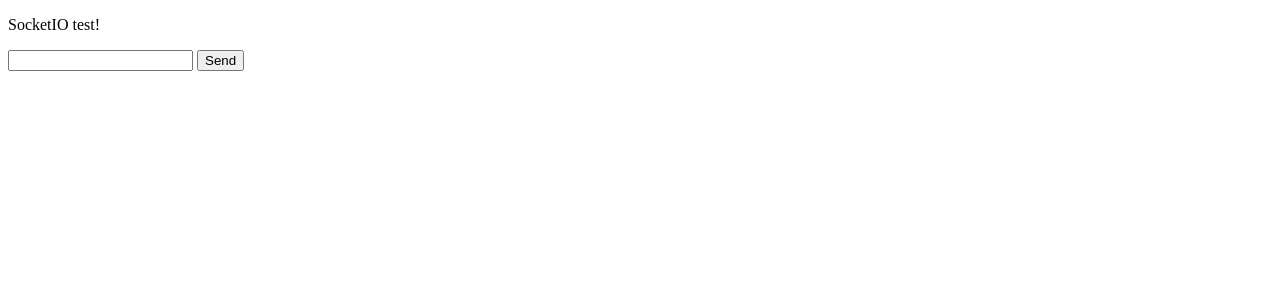
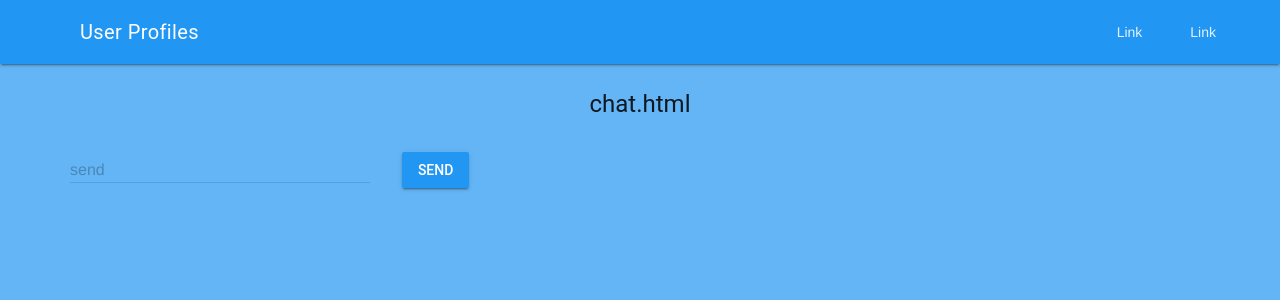
Before and after one commit to awelleck/user-profile, a Flask app: page /chat in a window 1280 px wide. Shown: the top 300 px of the page. Run offline with Flask 2, Linux system fonts and the light colour scheme; some libraries are stand-ins or nearby versions.

Commit message:
Added MDL style to chat.html

```diff
--- a/static/style.css
+++ b/static/style.css
@@ -24,3 +24,12 @@
   padding-top: 1em;
   padding-bottom: 10em;
 }
+
+ul {
+  list-style-type: none;
+  margin-left: 2em;
+}
+
+.pad_send {
+  margin-left: 2em;
+}
--- a/templates/chat.html
+++ b/templates/chat.html
@@ -1,22 +1,23 @@
-<!DOCTYPE html>
-<html lang="en">
-
-<head>
-<meta charset="utf-8"/>
-<title>Chat</title>
+{% extends "layout.html" %}
+{% block title %}Chat{% endblock %}
+{% block socketio %}
+<!-- socket.io -->
 <script type="text/javascript" src="//cdnjs.cloudflare.com/ajax/libs/socket.io/1.3.6/socket.io.min.js"></script>
 <script src="https://code.jquery.com/jquery-3.1.1.min.js"></script>
-{% block javascript %}
 <script type="text/javascript" charset="utf-8">
 {% include "connection.js" %}
 </script>
 {% endblock %}
-</head>
-
-<body>
-<p>SocketIO test!</p>
+{% block chat %}
+<h4 class="mdl-typography--text-center">chat.html</h4>
 <ul id="messages"></ul>
-<input type="text" id="input">
-<button id="submit">Send</button>
-</body>
-</html>
+<form class="pad" action="#">
+  <div class="mdl-textfield mdl-js-textfield">
+    <input class="mdl-textfield__input" type="text" id="input">
+    <label class="mdl-textfield__label" for="sample1">send</label>
+  </div>
+  <button class="mdl-button mdl-js-button mdl-button--raised mdl-button--colored pad_send" type="submit" id="submit">
+    Send
+  </button>
+</form>
+{% endblock %}
--- a/templates/layout.html
+++ b/templates/layout.html
@@ -9,6 +9,7 @@
 <script defer src="https://code.getmdl.io/1.3.0/material.min.js"></script>
 <!-- custom -->
 <link href="{{ url_for('static', filename='style.css') }}" type="text/css" rel="stylesheet">
+{% block socketio %}{% endblock %}
 <title>{% block title %}{% endblock %}</title>
 </head>
 
@@ -30,7 +31,7 @@
   </header>
   <main class="mdl-layout__content">
     <div class="page-content">
-      {% block index %}{% endblock %}{% block register %}{% endblock %}{% block profile %}{% endblock %}
+      {% block index %}{% endblock %}{% block register %}{% endblock %}{% block profile %}{% endblock %}{% block chat %}{% endblock %}
     </div>
   </main>
   {% block section %}{% endblock %}{% block footer %}{% endblock %}
```
